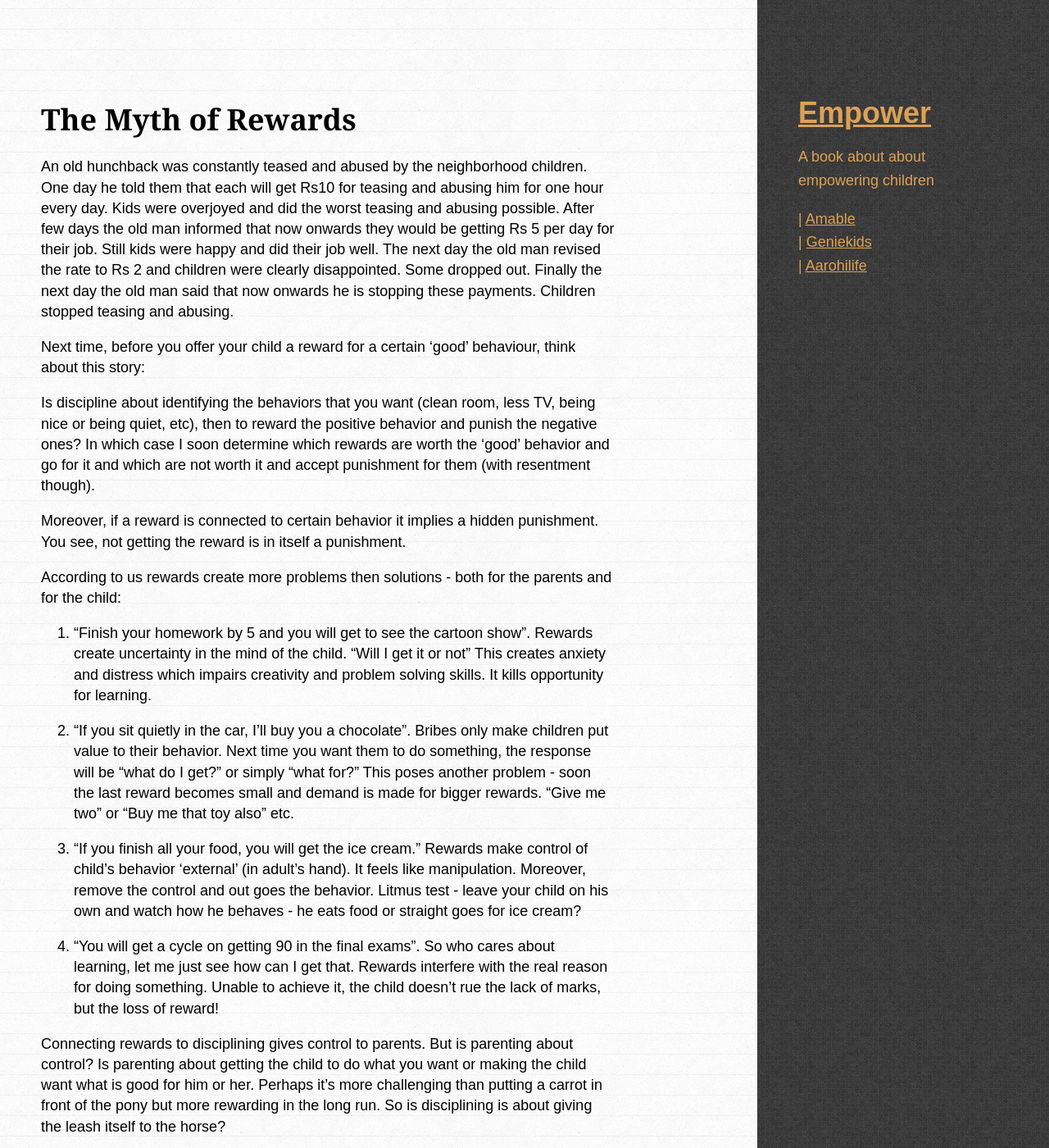
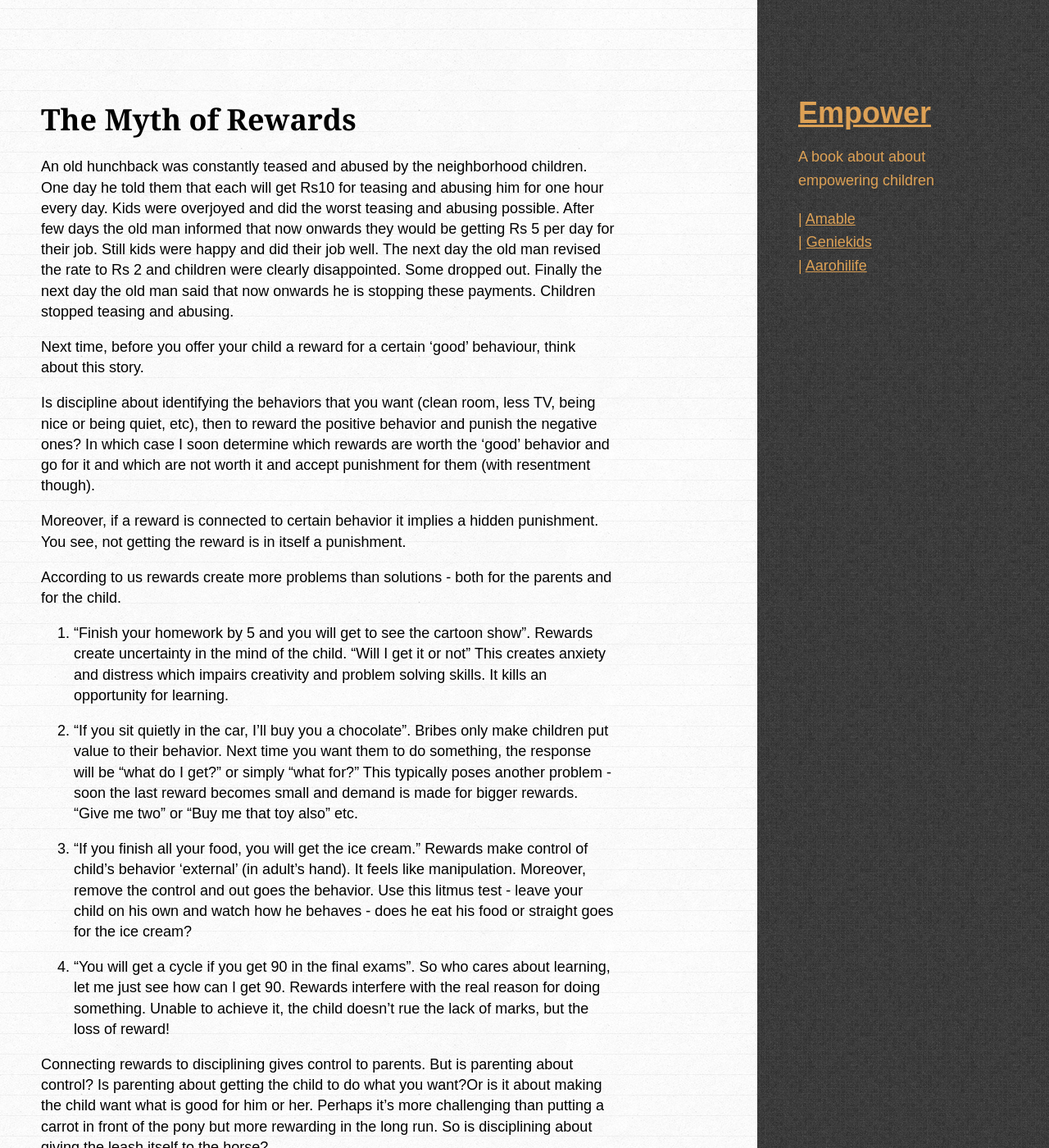
Before and after one commit to amitkaps/empower, a Jekyll site: the page built from _posts/2013-08-10-reward.md, in a window 1280 px wide and 1400 px high. Shown: the whole window at 82% size. Built offline with Jekyll 4.4.1, drawn with Linux system fonts in a browser that asks for light colours; some web fonts are replaced; some of the changed text lies outside the part shown.

Commit message:
Updated 2013-08-10-reward.md

```diff
--- a/_posts/2013-08-10-reward.md
+++ b/_posts/2013-08-10-reward.md
@@ -3,26 +3,27 @@ layout: chapter
 title: The Myth of Rewards
 permalink: reward
 category: myth
+published: true
 ---
 
 An old hunchback was constantly teased and abused by the neighborhood children. One day he told them that each will get Rs10 for teasing and abusing him for one hour every day. Kids were overjoyed and did the worst teasing and abusing possible. After few days the old man informed that now onwards they would be getting Rs 5 per day for their job. Still kids were happy and did their job well. The next day the old man revised the rate to Rs 2 and children were clearly disappointed. Some dropped out. Finally the next day the old man said that now onwards he is stopping these payments. Children stopped teasing and abusing.
 
-Next time, before you offer your child a reward for a certain 'good' behaviour, think about this story:
+Next time, before you offer your child a reward for a certain 'good' behaviour, think about this story.
 
 Is discipline about identifying the behaviors that you want (clean room, less TV, being nice or being quiet, etc), then to reward the positive behavior and punish the negative ones? In which case I soon determine which rewards are worth the 'good' behavior and go for it and which are not worth it and accept punishment for them (with resentment though).
 
 Moreover, if a reward is connected to certain behavior it implies a hidden punishment. You see, not getting the reward is in itself a punishment.
 
-According to us rewards create more problems then solutions - both for the parents and for the child:
+According to us rewards create more problems than solutions - both for the parents and for the child.
 
-1. "Finish your homework by 5 and you will get to see the cartoon show". Rewards create uncertainty in the mind of the child. "Will I get it or not" This creates anxiety and distress which impairs creativity and problem solving skills. It kills opportunity for learning.
+1. "Finish your homework by 5 and you will get to see the cartoon show". Rewards create uncertainty in the mind of the child. "Will I get it or not" This creates anxiety and distress which impairs creativity and problem solving skills. It kills an opportunity for learning.
 
-2. "If you sit quietly in the car, I'll buy you a chocolate". Bribes only make children put value to their behavior. Next time you want them to do something, the response will be "what do I get?" or simply "what for?" This poses another problem - soon the last reward becomes small and demand is made for bigger rewards. "Give me two" or "Buy me that toy also" etc.
+2. "If you sit quietly in the car, I'll buy you a chocolate". Bribes only make children put value to their behavior. Next time you want them to do something, the response will be "what do I get?" or simply "what for?" This typically poses another problem - soon the last reward becomes small and demand is made for bigger rewards. "Give me two" or "Buy me that toy also" etc.
 
-3. "If you finish all your food, you will get the ice cream." Rewards make control of child's behavior 'external' (in adult's hand). It feels like manipulation. Moreover, remove the control and out goes the behavior. Litmus test - leave your child on his own and watch how he behaves - he eats food or straight goes for ice cream?
+3. "If you finish all your food, you will get the ice cream." Rewards make control of child's behavior 'external' (in adult's hand). It feels like manipulation. Moreover, remove the control and out goes the behavior. Use this litmus test - leave your child on his own and watch how he behaves - does he eat his food or straight goes for the ice cream?
 
-4. "You will get a cycle on getting 90 in the final exams". So who cares about learning, let me just see how can I get that. Rewards interfere with the real reason for doing something. Unable to achieve it, the child doesn't rue the lack of marks, but the loss of reward!
+4. "You will get a cycle if you get 90 in the final exams". So who cares about learning, let me just see how can I get 90. Rewards interfere with the real reason for doing something. Unable to achieve it, the child doesn't rue the lack of marks, but the loss of reward!
 
-Connecting rewards to disciplining gives control to parents. But is parenting about control? Is parenting about getting the child to do what you want or making the child want what is good for him or her. Perhaps it’s more challenging than putting a carrot in front of the pony but more rewarding in the long run. So is disciplining is about giving the leash itself to the horse?
+Connecting rewards to disciplining gives control to parents. But is parenting about control? Is parenting about getting the child to do what you want?Or is it about making the child want what is good for him or her. Perhaps it’s more challenging than putting a carrot in front of the pony but more rewarding in the long run. So is disciplining about giving the leash itself to the horse?
 
-Removing rewards means you substitute it with intrinsic motivation. This leads to self-discipline. Million times more effective!
+Remove rewards from the equation, and you substitute them with intrinsic motivation. This leads to self-discipline. Million times more effective!
```
